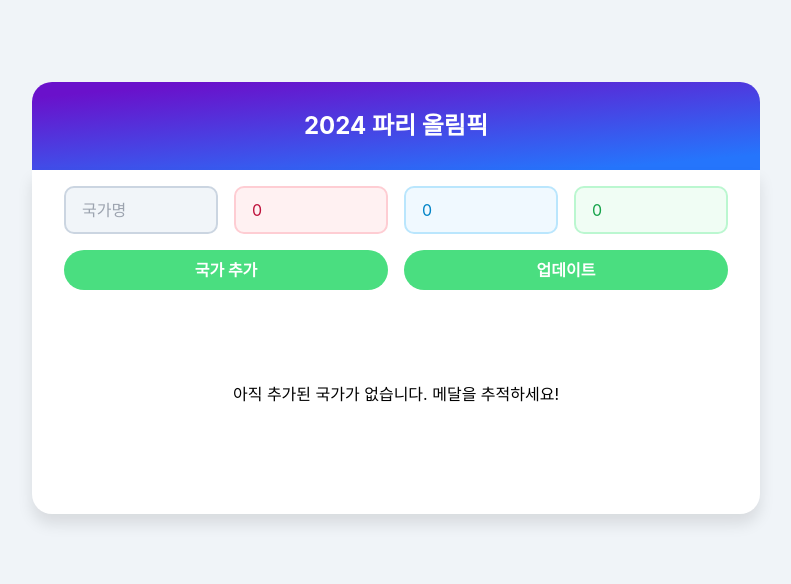
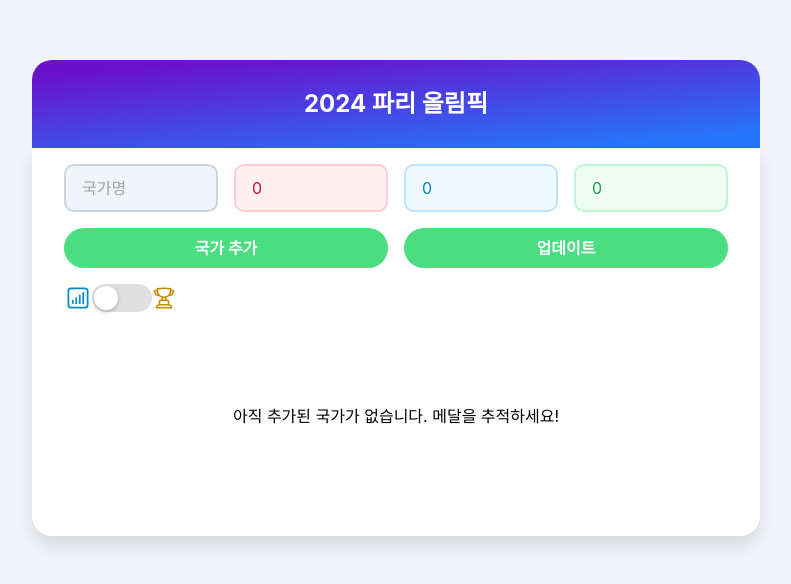
Before and after one commit to sum529-create/paris-medal-tracker, a React (Vite) app: page / in a window 1280 px wide. Shown: the part 102-686 px from the top of the page, without its empty margins (244-1035 px from the left). Built offline with nearby package versions, Linux system fonts and the light colour scheme.

Commit message:
feat: 국가별 리스트 sort Toggle component 추가 & heroIcon install

```diff
--- a/package.json
+++ b/package.json
@@ -10,6 +10,7 @@
     "preview": "vite preview"
   },
   "dependencies": {
+    "@heroicons/react": "^2.2.0",
     "autoprefixer": "^10.4.20",
     "postcss": "^8.5.1",
     "react": "^18.3.1",
--- /dev/null
+++ b/src/components/common/Toggle/Toggle.jsx
@@ -0,0 +1,52 @@
+import PropTypes from 'prop-types';
+import styles from './Toggle.module.css';
+
+const Toggle = ({
+  mode,
+  checked,
+  onChange
+}) => {
+  return (
+    <div className={styles.toggleWrapper}>
+      {mode &&
+        <svg xmlns="http://www.w3.org/2000/svg" fill="none" viewBox="0 0 24 24" strokeWidth="1.5" stroke="currentColor" style={{ width: '28px', height: '28px', stroke: '#048aca' }}>
+          <path strokeLinecap="round" strokeLinejoin="round" d="M7.5 14.25v2.25m3-4.5v4.5m3-6.75v6.75m3-9v9M6 20.25h12A2.25 2.25 0 0 0 20.25 18V6A2.25 2.25 0 0 0 18 3.75H6A2.25 2.25 0 0 0 3.75 6v12A2.25 2.25 0 0 0 6 20.25Z" />
+        </svg>
+      }
+      <input
+        type="checkbox"
+        id="toggleSwitch"
+        className={styles.toggleInput}
+        checked={checked}
+        onChange={onChange}
+      />
+      <label
+        htmlFor="toggleSwitch"
+        className={styles.toggleLabel}
+      />
+      {mode &&
+        <svg
+          xmlns="http://www.w3.org/2000/svg"
+          fill="none"
+          viewBox="0 0 24 24"
+          strokeWidth="1.5"
+          stroke="currentColor"
+          style={{ width: '24px', height: '24px', stroke: '#ca8a04' }}
+        >
+          <path
+            strokeLinecap="round"
+            strokeLinejoin="round"
+            d="M16.5 18.75h-9m9 0a3 3 0 0 1 3 3h-15a3 3 0 0 1 3-3m9 0v-3.375c0-.621-.503-1.125-1.125-1.125h-.871M7.5 18.75v-3.375c0-.621.504-1.125 1.125-1.125h.872m5.007 0H9.497m5.007 0a7.454 7.454 0 0 1-.982-3.172M9.497 14.25a7.454 7.454 0 0 0 .981-3.172M5.25 4.236c-.982.143-1.954.317-2.916.52A6.003 6.003 0 0 0 7.73 9.728M5.25 4.236V4.5c0 2.108.966 3.99 2.48 5.228M5.25 4.236V2.721C7.456 2.41 9.71 2.25 12 2.25c2.291 0 4.545.16 6.75.47v1.516M7.73 9.728a6.726 6.726 0 0 0 2.748 1.35m8.272-6.842V4.5c0 2.108-.966 3.99-2.48 5.228m2.48-5.492a46.32 46.32 0 0 1 2.916.52 6.003 6.003 0 0 1-5.395 4.972m0 0a6.726 6.726 0 0 1-2.749 1.35m0 0a6.772 6.772 0 0 1-3.044 0"
+          />
+        </svg>
+      }
+    </div>
+  );
+}
+Toggle.propTypes = {
+  mode: PropTypes.string,
+  checked: PropTypes.bool.isRequired,
+  onChange: PropTypes.func.isRequired,
+};
+
+export default Toggle
--- /dev/null
+++ b/src/components/common/Toggle/Toggle.module.css
@@ -0,0 +1,39 @@
+.toggleWrapper {
+  display: flex;
+  align-items: center;
+  cursor: pointer;
+}
+
+.toggleInput {
+  display: none;
+}
+
+.toggleLabel {
+  position: relative;
+  width: 60px;
+  height: 28px;
+  background-color: #e0e0e0;
+  border-radius: 34px;
+  transition: background-color 0.3s ease;
+}
+
+.toggleLabel::before {
+  content: '';
+  position: absolute;
+  width: 24px;
+  height: 24px;
+  border-radius: 50%;
+  top: 2px;
+  left: 2px;
+  background-color: white;
+  box-shadow: 0 2px 4px rgba(0, 0, 0, 0.2);
+  transition: transform 0.3s ease;
+}
+
+.toggleInput:checked+.toggleLabel {
+  background-color: #4ade80;
+}
+
+.toggleInput:checked+.toggleLabel::before {
+  transform: translateX(32px);
+}
--- a/src/layouts/Content.jsx
+++ b/src/layouts/Content.jsx
@@ -8,6 +8,7 @@ import MedalTable from '../components/olympic-medals/MedalTable';
 import styled from 'styled-components';
 import ActionButton from '../components/common/ActionButton';
 import MedalInputFormRow from '../components/olympic-medals/MedalInputFormRow';
+import Toggle from '../components/common/Toggle/Toggle';
 
 const ContentWrapper = styled.div`
   box-shadow: 0px 10px 15px rgba(0, 0, 0, 0.1);
@@ -35,6 +36,8 @@ const Content = () => {
     silverMedalCnt: 0,
     bronzeMedalCnt: 0,
   });
+
+  const [isToggled, setIsToggled] = useState(false);
 
   const nationInputHandler = (e) => {
     const { value, name } = e.target;
@@ -172,10 +175,12 @@ const Content = () => {
           className={styles.formButton}>
           업데이트
         </Button>
+        <Toggle mode="nationSort" checked={isToggled} onChange={() => setIsToggled(!isToggled)}/>
       </MedalInputForm>
       {nationList && nationList.length > 0 ? (
           <MedalTable wrapperClassName={styles.tableWrapper} headerClassName={styles.tableHeader} >
             {nationList.sort((a, b) => {
+                if(isToggled){
                   if (b.goldMedalCnt !== a.goldMedalCnt) {
                     return b.goldMedalCnt - a.goldMedalCnt;
                   }
@@ -183,6 +188,14 @@ const Content = () => {
                     return b.silverMedalCnt - a.silverMedalCnt;
                   }
                   return b.bronzeMedalCnt - a.bronzeMedalCnt;
+                } else {
+                  return (b.goldMedalCnt +
+                    b.silverMedalCnt +
+                    b.bronzeMedalCnt) - (a.goldMedalCnt +
+                    a.silverMedalCnt +
+                    a.bronzeMedalCnt
+                  )
+                }
               })
               .map((nation) => (
                 <MedalInputFormRow key={nation.id} value={nation}>
```
Also changed, not shown: 1 other file (tests, documents, lock files or other folders). Lines whose indentation alone changed are shown as unchanged.
